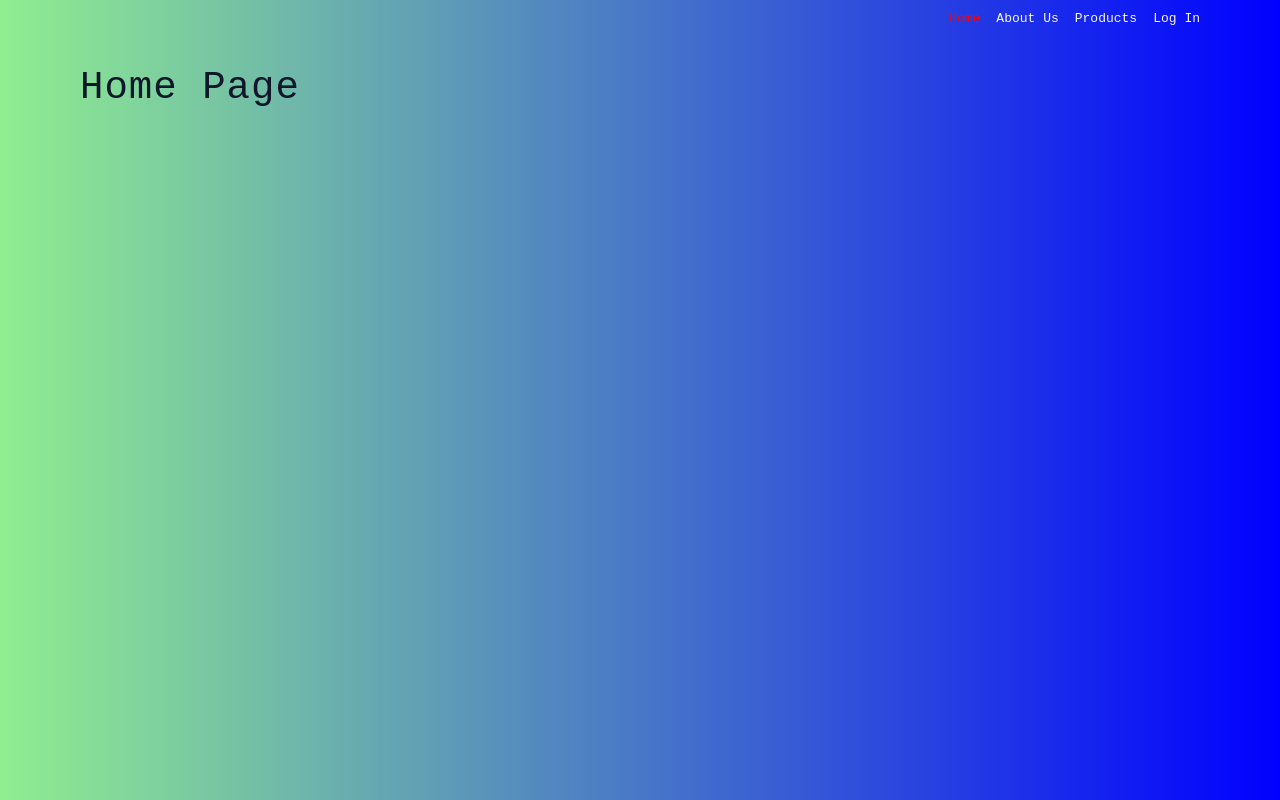
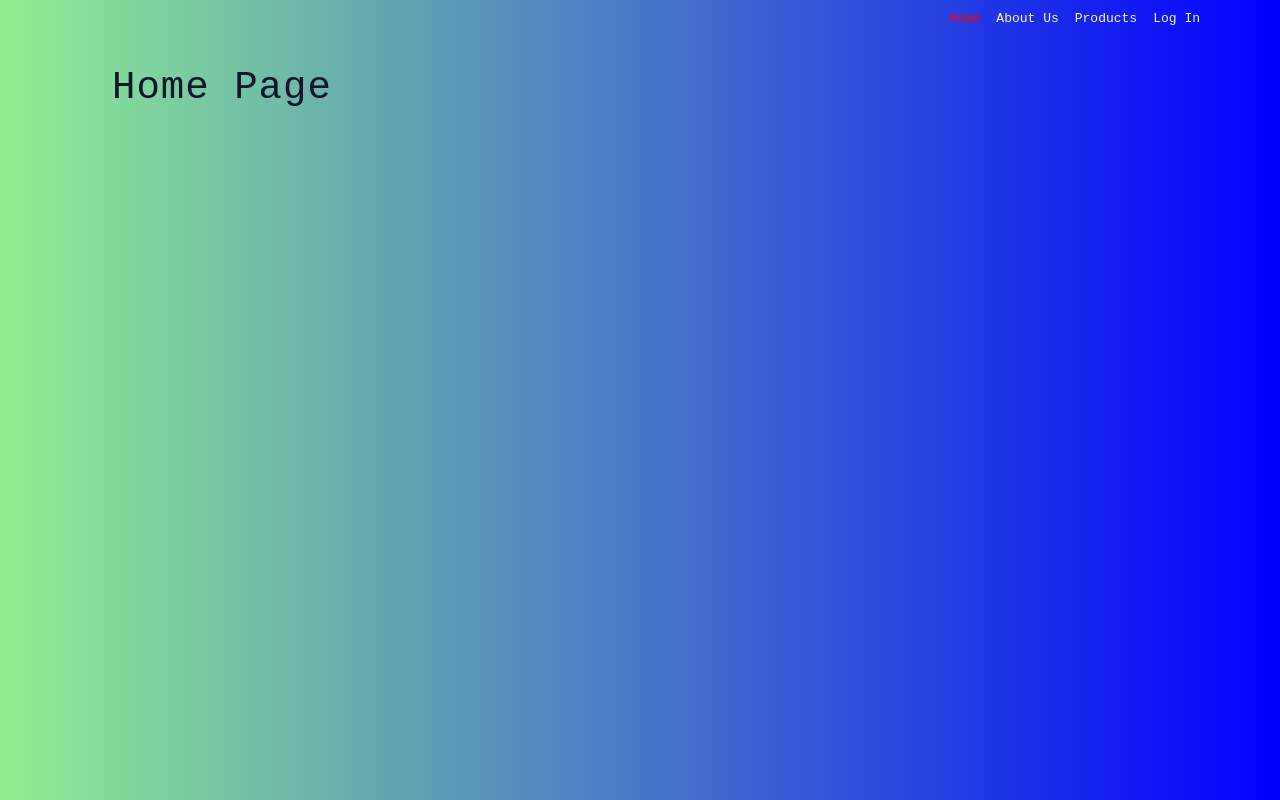
Before and after one commit to Legendary-Folah/rrd, a React (Create React App) app: page / in a window 1280 px wide. Built offline with nearby package versions, Linux system fonts and the light colour scheme.

Commit message:
more and more changes as we progress

```diff
--- a/src/App.css
+++ b/src/App.css
@@ -259,7 +259,7 @@ ul {
 }
 
 .section {
-  padding: 2rem 0;
+  padding: 2rem 2rem;
   width: 90vw;
   max-width: var(--max-width);
   margin: 0 auto;
```
